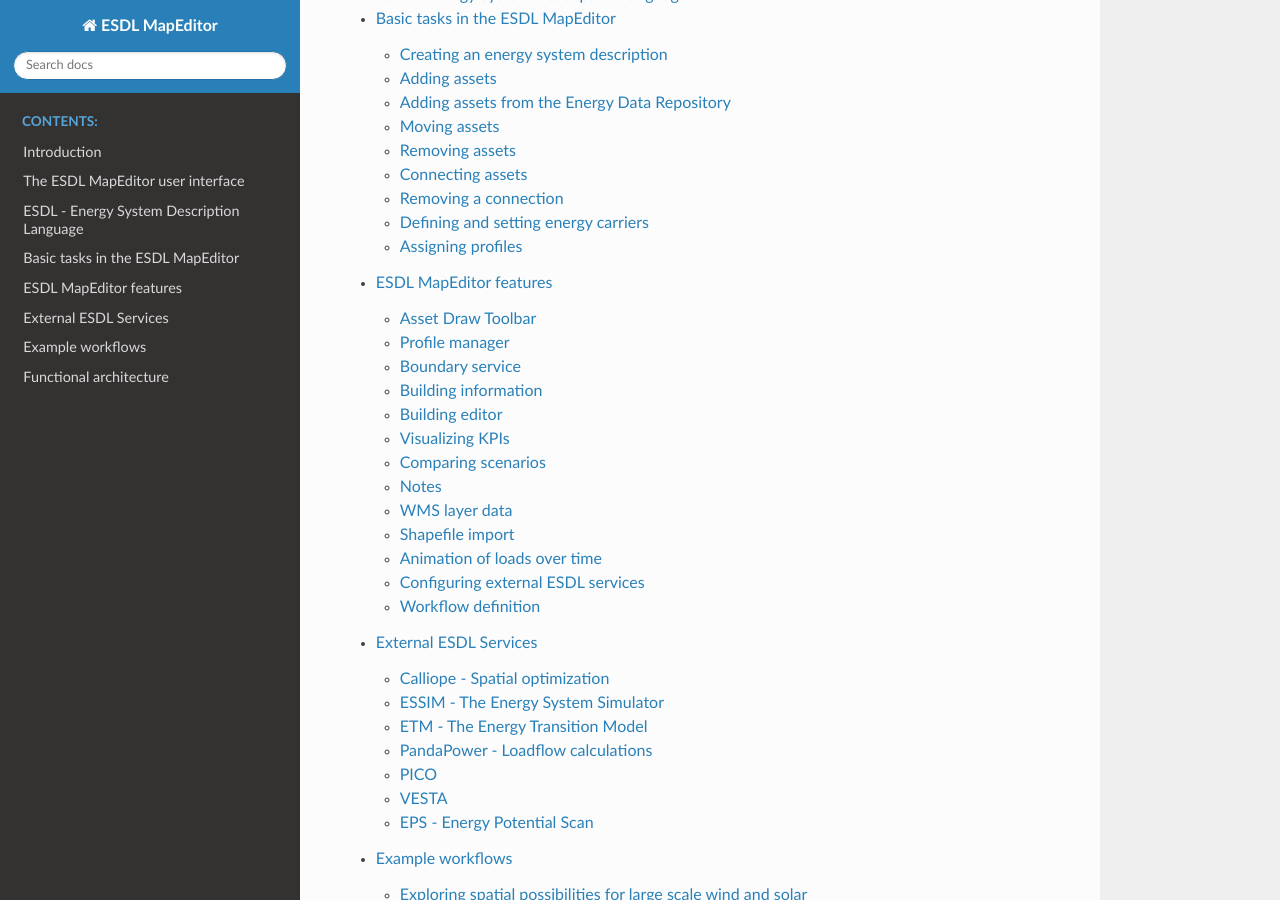
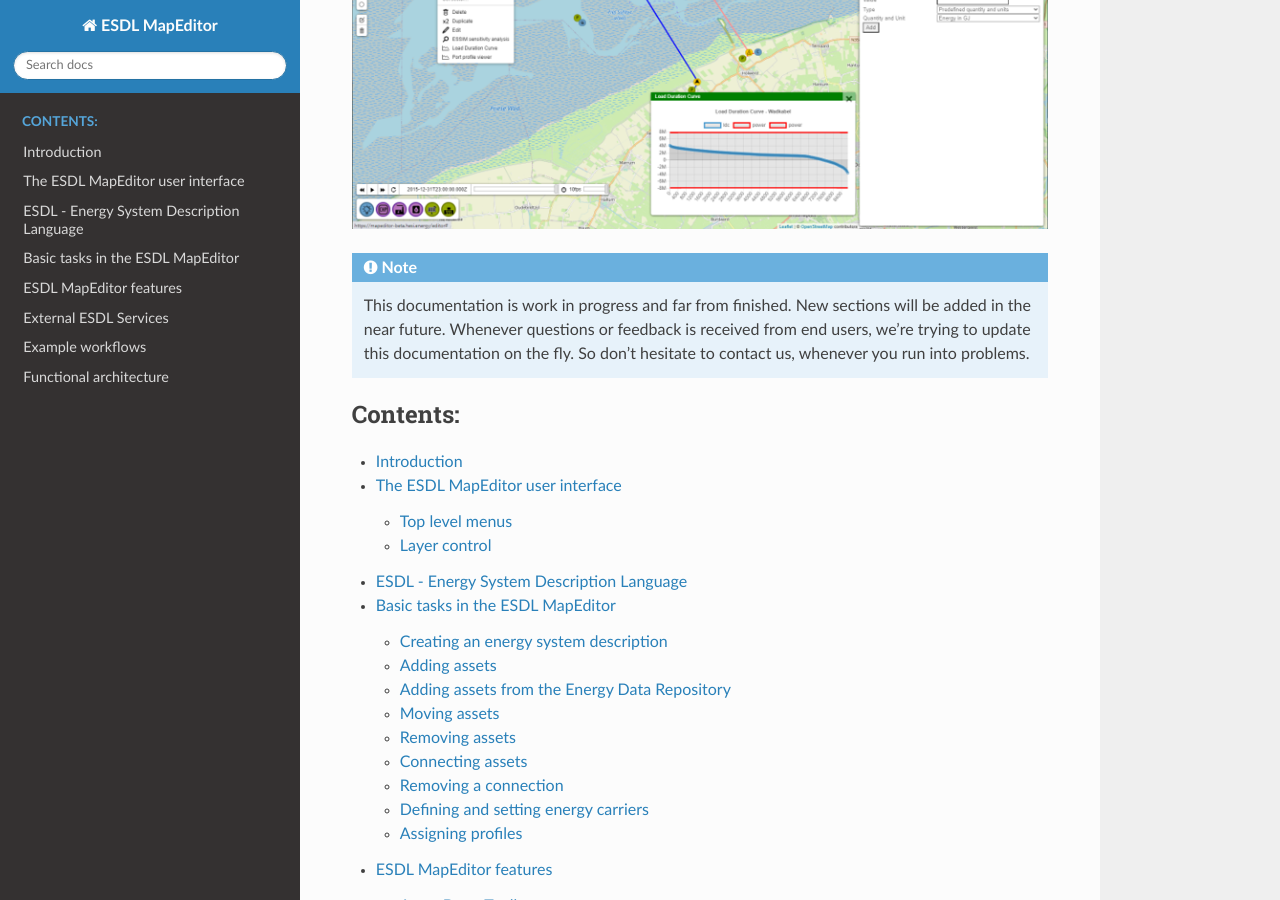
Before and after one commit to ESDLMapEditorESSIM/ESDLMapEditorDocumentation, a Sphinx documentation site: the page built from docs/source/index.rst, in a window 1280 px wide and 900 px high, scrolled down 345 px. Built offline with Sphinx 7.4.7 and the Read the Docs theme 2.0.0, drawn with Linux system fonts in a browser that asks for light colours.

Commit message:
Added picture and note at front page

```diff
--- a/docs/source/index.rst
+++ b/docs/source/index.rst
@@ -1,5 +1,13 @@
 Welcome to the ESDL MapEditor documentation
 ===========================================
+
+.. image:: images/mapeditor.png
+  :alt: The ESDL MapEditor
+
+.. note::
+    This documentation is work in progress and far from finished. New sections will be added in the near future.
+    Whenever questions or feedback is received from end users, we're trying to update this documentation on the fly.
+    So don't hesitate to contact us, whenever you run into problems.
 
 .. toctree::
    :maxdepth: 2
```
Also changed, not shown: docs/source/example_workflows/exploring_roof_pv_panels_potential.rst (+6 -1 lines), docs/source/images/mapeditor.png (added).
